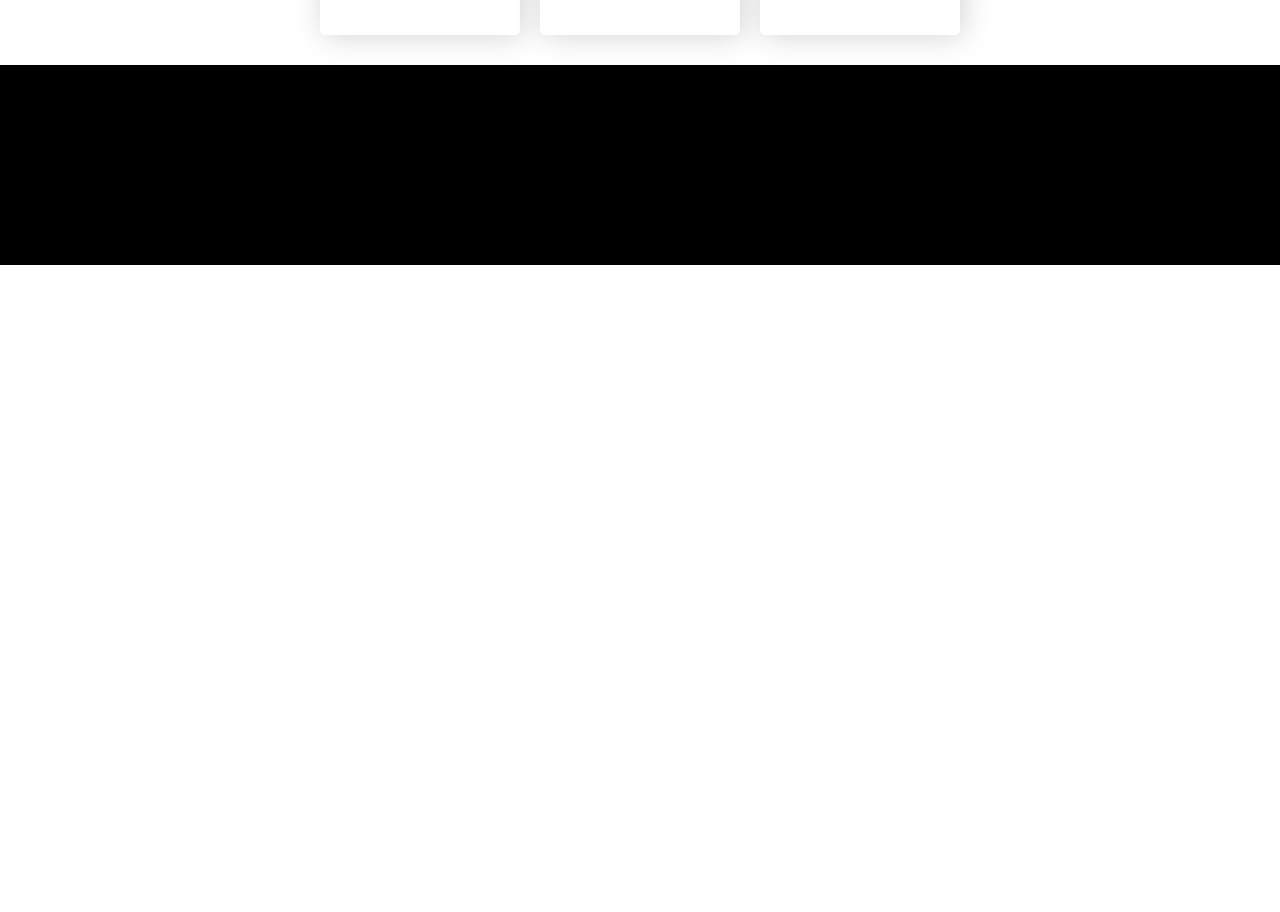
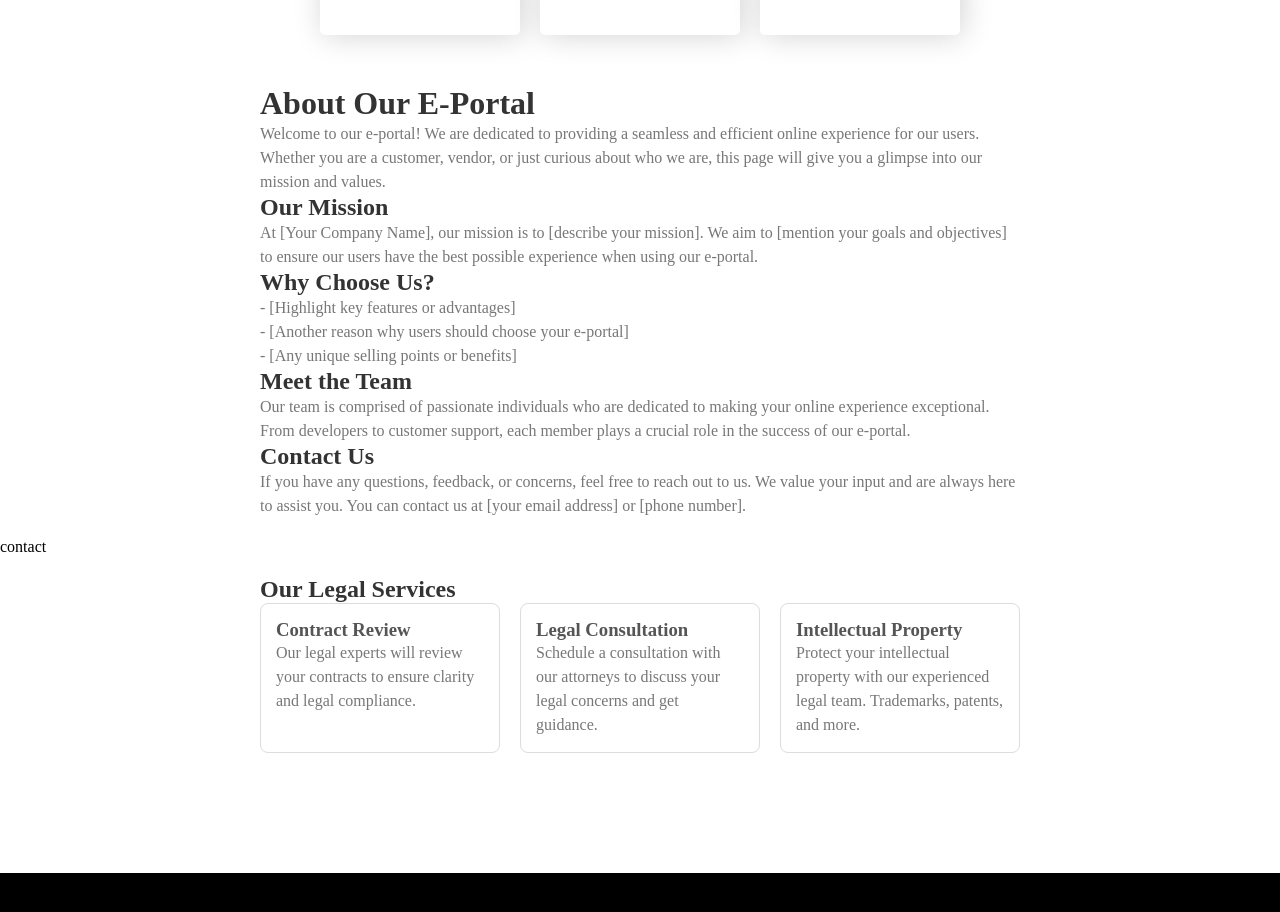
Before and after one commit to Hariabc/my, a React (Vite) app: page / in a window 1280 px wide. Shown: the part 980-1892 px from the top of the page. Before the commit the page ends 1245 px from the top, so only its background shows below. Built offline with nearby package versions, Linux system fonts and the light colour scheme; a web font is replaced by a local one.

Commit message:
branch commit

```diff
--- a/src/main.jsx
+++ b/src/main.jsx
@@ -12,7 +12,7 @@ import Clientdashboard from './client/Clientdashboard.jsx'
 import AdvocateDashboard from './advocate/AdvocateDashboard.jsx'
 import Judgedashboard from './judge/Judgedashboard.jsx'
 import COAdashboard from './coa/COAdashboard.jsx'
-import Services from './pages/services.jsx'
+import Services from './pages/service.jsx'
 import Contact from './pages/contact.jsx'
 const router=createBrowserRouter(
   createRoutesFromElements(
--- /dev/null
+++ b/src/pages/About.css
@@ -0,0 +1,23 @@
+/* AboutPage.css */
+
+.about-page {
+    max-width: 800px;
+    margin: 0 auto;
+    padding: 20px;
+  }
+
+  h1 {
+    color: #333;
+  }
+
+  h2 {
+    color: #555;
+    margin-top: 20px;
+  }
+
+  p {
+    color: #777;
+    line-height: 1.5;
+  }
+
+  /* Add more styles as needed for specific elements */
--- a/src/pages/About.jsx
+++ b/src/pages/About.jsx
@@ -1,7 +1,50 @@
-import React from 'react'
+// AboutPage.js
 
-export default function About() {
+import React from 'react';
+import "./About.css"
+
+const About = () => {
   return (
-    <h1>About Our Website</h1>
-  )
-}
+    <div className="about-page">
+      <h1>About Our E-Portal</h1>
+      <p>
+        Welcome to our e-portal! We are dedicated to providing a seamless and efficient
+        online experience for our users. Whether you are a customer, vendor, or just
+        curious about who we are, this page will give you a glimpse into our mission
+        and values.
+      </p>
+
+      <h2>Our Mission</h2>
+      <p>
+        At [Your Company Name], our mission is to [describe your mission]. We aim to
+        [mention your goals and objectives] to ensure our users have the best possible
+        experience when using our e-portal.
+      </p>
+
+      <h2>Why Choose Us?</h2>
+      <p>
+        - [Highlight key features or advantages]
+        <br />
+        - [Another reason why users should choose your e-portal]
+        <br />
+        - [Any unique selling points or benefits]
+      </p>
+
+      <h2>Meet the Team</h2>
+      <p>
+        Our team is comprised of passionate individuals who are dedicated to making
+        your online experience exceptional. From developers to customer support, each
+        member plays a crucial role in the success of our e-portal.
+      </p>
+
+      <h2>Contact Us</h2>
+      <p>
+        If you have any questions, feedback, or concerns, feel free to reach out to us.
+        We value your input and are always here to assist you. You can contact us at
+        [your email address] or [phone number].
+      </p>
+    </div>
+  );
+};
+
+export default About;
--- a/src/pages/Home.jsx
+++ b/src/pages/Home.jsx
@@ -1,6 +1,9 @@
 import React from 'react';
+import About from './About';
+import Contact from './contact';
 import oip from '../pages/OIP.jpeg';
 import './Home.css'; // Assuming you have a separate CSS file for styling
+import LegalServices from './service';
 /*import fontawesome from "https://cdnjs.cloudflare.com/ajax/libs/font-awesome/6.4.2/css/all.min.css"*/
 export default function Home() {
   return (
@@ -51,8 +54,14 @@ export default function Home() {
                 <h2 className="s-h2">Cause List</h2>
             </div>
         </div>
+        <div className="about">
+             <About/>
+        </div>
+        <div className="contact">
+         <Contact/>
+         <LegalServices/>
+        </div>
         <div className="footer-div">
-
         </div>
     </>
   );
--- a/src/pages/home.css
+++ b/src/pages/home.css
@@ -168,6 +168,7 @@
   position: relative;
   top: 70px;
   font-family: Open Sans;
+  margin-bottom: 100px;
 }
 .s-1 {
   width: 200px;
--- a/src/pages/service.jsx
+++ b/src/pages/service.jsx
@@ -0,0 +1,41 @@
+// LegalServices.js
+
+import React from 'react';
+import "./services.css"
+const LegalService = ({ title, description }) => (
+  <div className="legal-service">
+    <h3>{title}</h3>
+    <p>{description}</p>
+  </div>
+);
+
+const LegalServices = () => {
+  const services = [
+    {
+      title: 'Contract Review',
+      description: 'Our legal experts will review your contracts to ensure clarity and legal compliance.',
+    },
+    {
+      title: 'Legal Consultation',
+      description: 'Schedule a consultation with our attorneys to discuss your legal concerns and get guidance.',
+    },
+    {
+      title: 'Intellectual Property',
+      description: 'Protect your intellectual property with our experienced legal team. Trademarks, patents, and more.',
+    },
+    // Add more legal services as needed
+  ];
+
+  return (
+    <div className="legal-services">
+      <h2>Our Legal Services</h2>
+      <div className="services-list">
+        {services.map((service, index) => (
+          <LegalService key={index} title={service.title} description={service.description} />
+        ))}
+      </div>
+    </div>
+  );
+};
+
+export default LegalServices;
--- /dev/null
+++ b/src/pages/services.css
@@ -0,0 +1,35 @@
+/* LegalServices.css */
+
+.legal-services {
+    max-width: 800px;
+    margin: 0 auto;
+    padding: 20px;
+  }
+
+  .services-list {
+    display: flex;
+    flex-wrap: wrap;
+    gap: 20px;
+  }
+
+  .legal-service {
+    border: 1px solid #ddd;
+    padding: 15px;
+    border-radius: 8px;
+    flex: 1 0 calc(33.33% - 20px);
+  }
+
+  h2 {
+    color: #333;
+  }
+
+  h3 {
+    color: #555;
+  }
+
+  p {
+    color: #777;
+    line-height: 1.5;
+  }
+
+  /* Add more styles as needed for specific elements */
--- a/src/pages/services.jsx
+++ /dev/null
@@ -1,7 +0,0 @@
-import React from 'react'
-
-export default function Services() {
-  return (
-    <div>services</div>
-  )
-}
```
